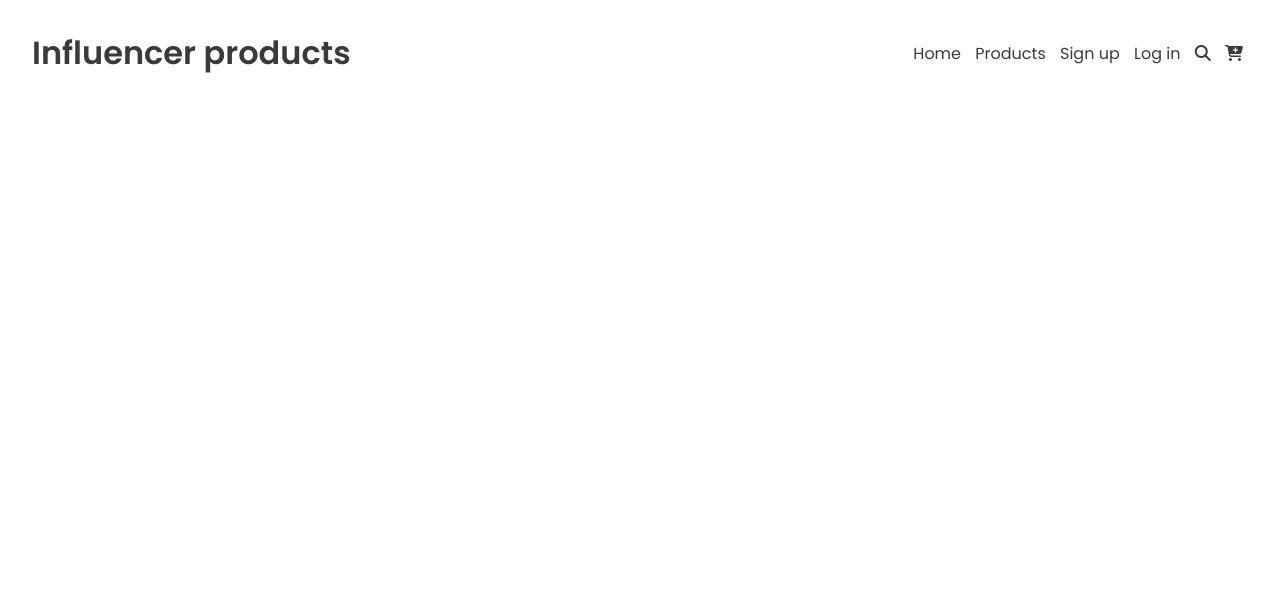
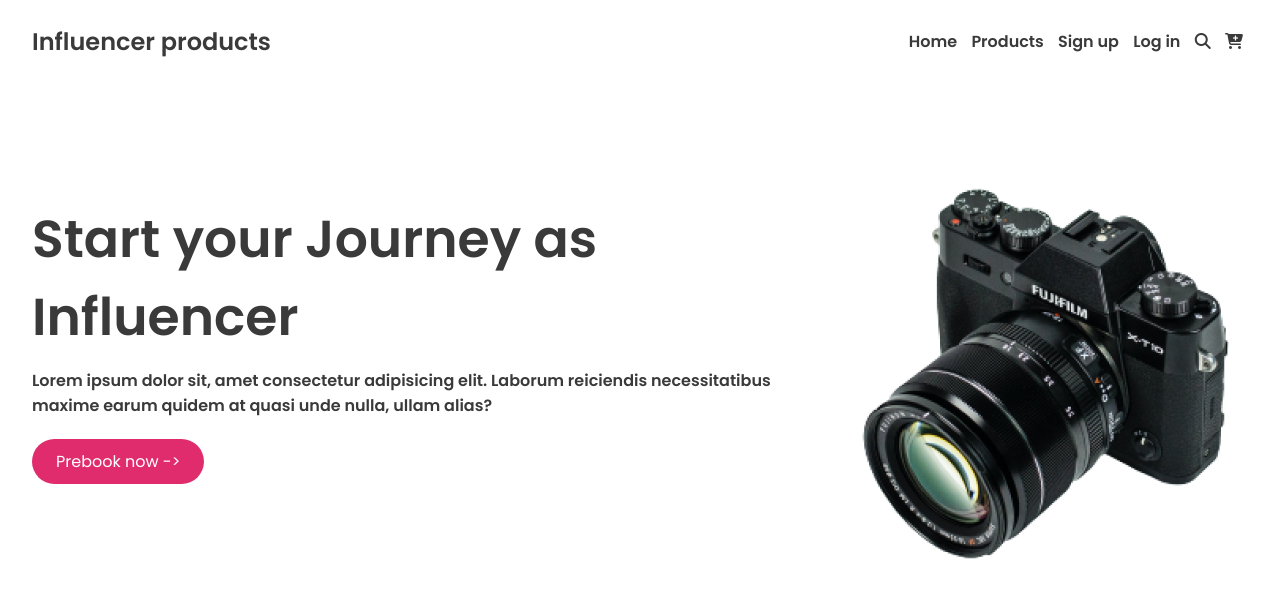
Before and after one commit to Shabbin/responsive-design2, a plain HTML site: page index.html in a window 1280 px wide. Drawn offline with Linux system fonts and the light colour scheme.

Commit message:
fourth-commit

```diff
--- a/index.html
+++ b/index.html
@@ -19,10 +19,10 @@
     <header>
         <div class="navigation">
 
-            <div class="name">
-                <h1>Influencer products</h1>
+            <div class="title">
+                <h1 id="small-title">Influencer products</h1>
             </div>
-            <div class="navi">
+            <div class="navigate">
                 <nav>
                     <a href="">Home</a>
                     <a href="">Products</a>
@@ -33,6 +33,20 @@
                 </nav>
             </div>
         </div>
+        <div class="Box1">
+            <div class="title">
+                <h1 id="big-title">Start your Journey as
+                    Influencer</h1>
+                <p>Lorem ipsum dolor sit, amet consectetur adipisicing elit. Laborum reiciendis necessitatibus maxime
+                    earum quidem at quasi unde nulla, ullam alias?</p>
+                <a href="">Prebook now -></a>
+            </div>
+
+            <div class="title-image">
+                <img src="images/main-camera.png" alt="">
+            </div>
+
+        </div>
 
 
     </header>
--- a/styles/style.css
+++ b/styles/style.css
@@ -12,22 +12,61 @@ body {
 
 }
 
-.name {
+.title {
     color: #3A3A3A;
-    font-weight: 700;
+
     margin-left: 24px;
+
 
 
 }
 
-.navi a {
+#small-title {
+    font-size: 24px;
+    font-weight: 700;
+}
+
+.title p {
+    font-size: 16px;
+    font-weight: 600;
+}
+
+.navigate a {
     margin: 5px;
     text-decoration: none;
     color: #3A3A3A;
     width: 1440px;
     height: 3306px;
+    font-size: 16px;
+    font-weight: 600;
+
 }
 
-.navi nav {
+.title a {
+    background: #E02C6D;
+    text-decoration: none;
+    border-radius: 41px;
+    padding: 10px 24px;
+    color: #FFF;
+    display: inline-flex;
+    margin-top: 5px;
+}
+
+.navigate nav {
     margin-right: 24px;
 }
+
+.Box1 {
+    display: flex;
+    margin-top: 90px;
+
+
+}
+
+#big-title {
+
+    width: 582px;
+    height: 133px;
+    font-size: 52px;
+
+}
```
Also changed, not shown: images/main-camera.png (added).
